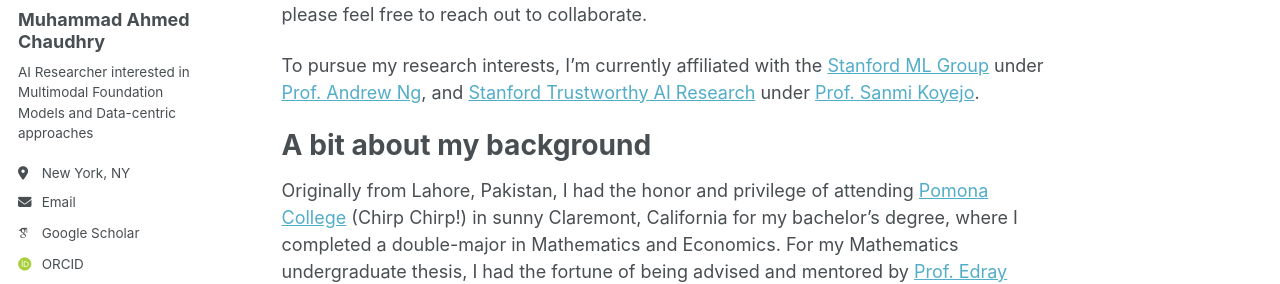
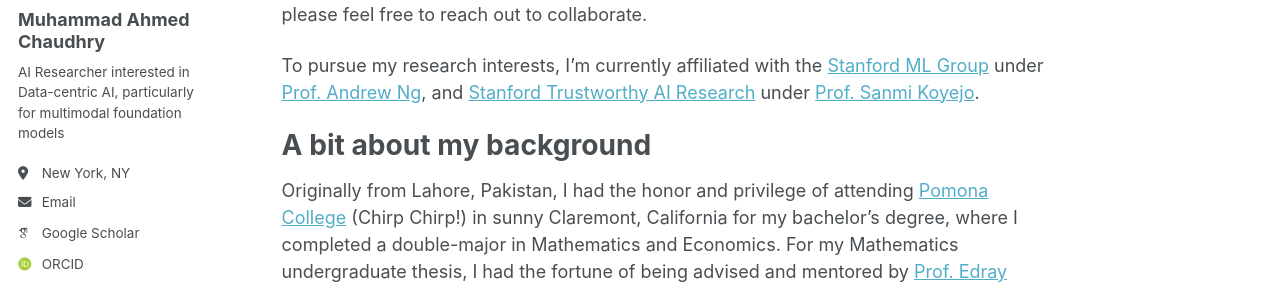
Before and after one commit to Ahmed14974/ahmed14974.github.io, a Jekyll site: the page built from _pages/about.md, in a window 1280 px wide. Shown: the part 282-566 px from the top of the page. Built offline with Jekyll 4.4.1, drawn with Linux system fonts in a browser that asks for light colours; some web fonts are replaced.

Commit message:
Update _config.yml

```diff
--- a/_config.yml
+++ b/_config.yml
@@ -24,7 +24,7 @@ author:
   avatar           : "profile_ahmed.jpg"
   name             : "Muhammad Ahmed Chaudhry"
   pronouns         : # example: "she/her"
-  bio              : "AI Researcher interested in Multimodal Foundation Models and Data-centric approaches"
+  bio              : "AI Researcher interested in Data-centric AI, particularly for multimodal foundation models"
   location         : "New York, NY"
   employer         : # "Red Brick University"
   uri              : # URL
```
